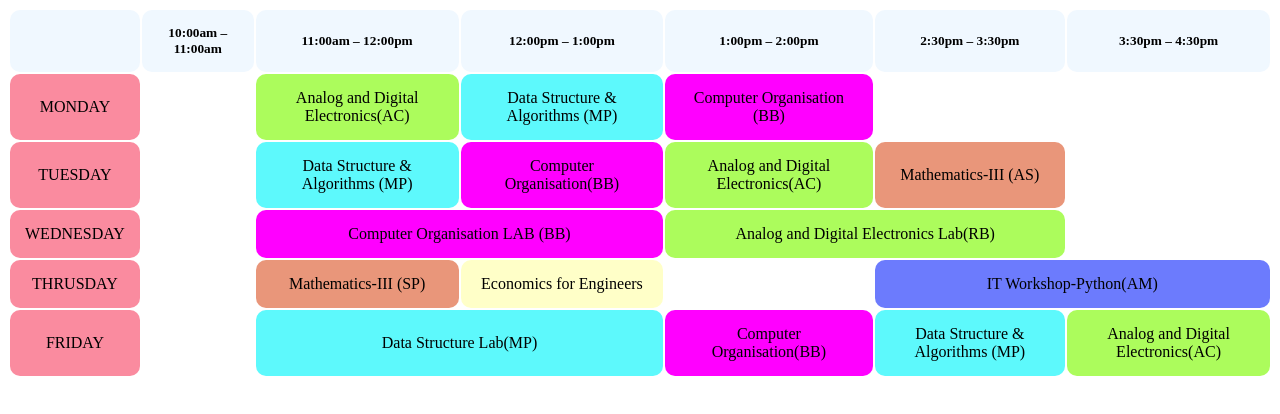
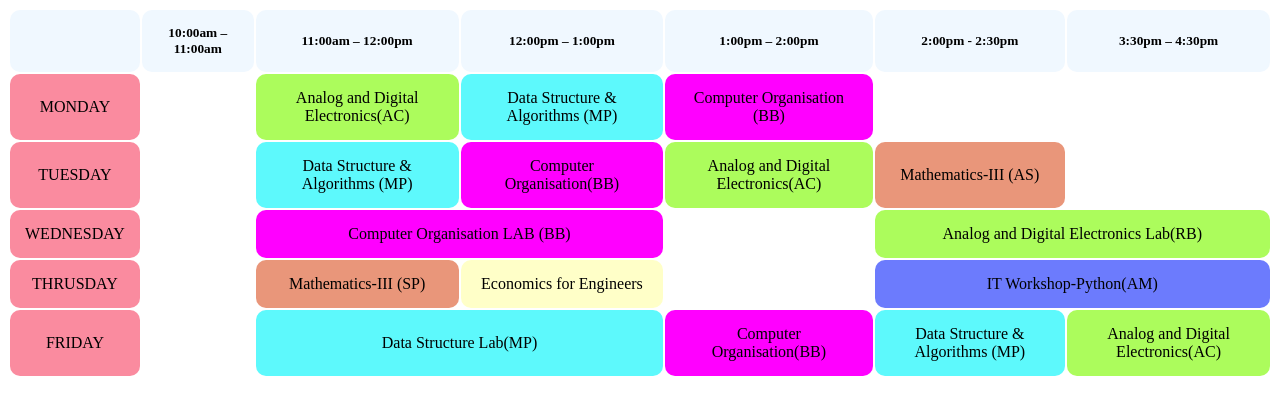
Before and after one commit to ANISAMANTA18/TimeTable, a browser extension: page index.html in a window 1280 px wide. Drawn offline with Linux system fonts and the light colour scheme.

Commit message:
completed

```diff
--- a/index.html
+++ b/index.html
@@ -40,9 +40,10 @@
                 </th>
                 <th>
                     1:00pm – 2:00pm
+
                 </th>
                 <th>
-                    2:30pm – 3:30pm
+                    2:00pm - 2:30pm
                 </th>
                 <th>
                     3:30pm – 4:30pm
@@ -64,6 +65,7 @@
                 <td style="background-color: fuchsia;">
                     Computer Organisation (BB)
                 </td>
+
             </tr>
             <tr>
                 <td style="background: rgb(250, 139, 159);">
@@ -95,6 +97,9 @@
                 </td>
                 <td colspan="2" style="background-color: fuchsia;">
                     Computer Organisation LAB (BB)
+                </td>
+                <td>
+
                 </td>
 
                 <td colspan="2" style="background-color: rgb(172, 252, 92);">
```
